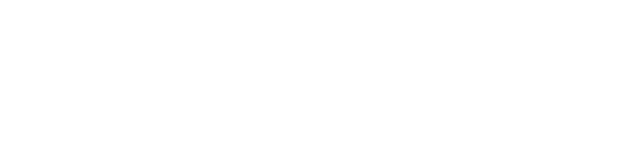
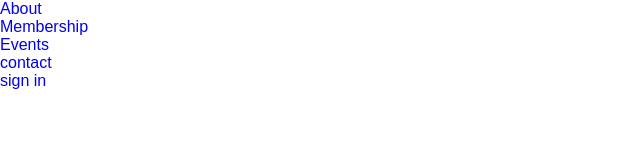
Before and after one commit to Aimee-Marie/Animation, a plain HTML site: page index.html in a window 1280 px wide. Shown: the whole page, without its empty margins (0-640 px from the left). Drawn offline with Linux system fonts and the light colour scheme.

Commit message:
navigation

```diff
--- a/index.html
+++ b/index.html
@@ -3,9 +3,33 @@
 <head>
     <meta charset="UTF-8">
     <meta name="viewport" content="width=device-width, initial-scale=1.0">
-    <title>Document</title>
+    <title>Responsive cold brew website</title>
+    <link rel="stylesheet" href="styles.css">
+
+
+  <li>
+<ul>
+<li><a href="#">About</a></li>
+<li><a href="#">Membership</a></li>
+<li><a href="#">Events</a></li>
+<li><a href="#">contact</a></li>
+</ul>
+</li>
+<div class="right content">
+<a href="#" class="nav-btn">sign in</a>
+<div  class="bx bx-menu" id="menu icon"  > </div>
+
+
+</div>
+
+
 </head>
+
 <body>
+
+
+
+
 
 </body>
 </html>
--- /dev/null
+++ b/styles.css
@@ -0,0 +1,13 @@
+*{
+    padding: 0;
+    margin: 0;
+    box-sizing: border-box;
+    list-style: none;
+    text-decoration: none;
+    font-family: sans-serif;
+}
+:root{
+    --bg-color:#0c0c0c;
+    --text-color:#fff;
+    --main-color:#ae895;
+}
```
